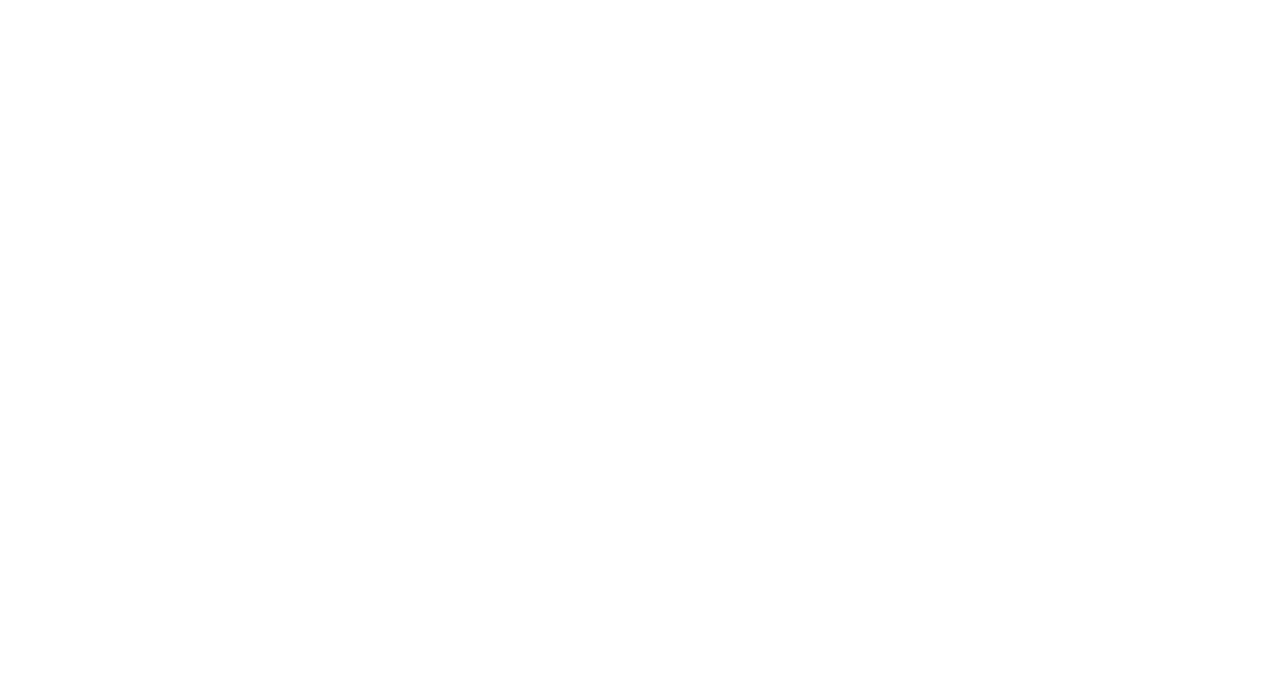
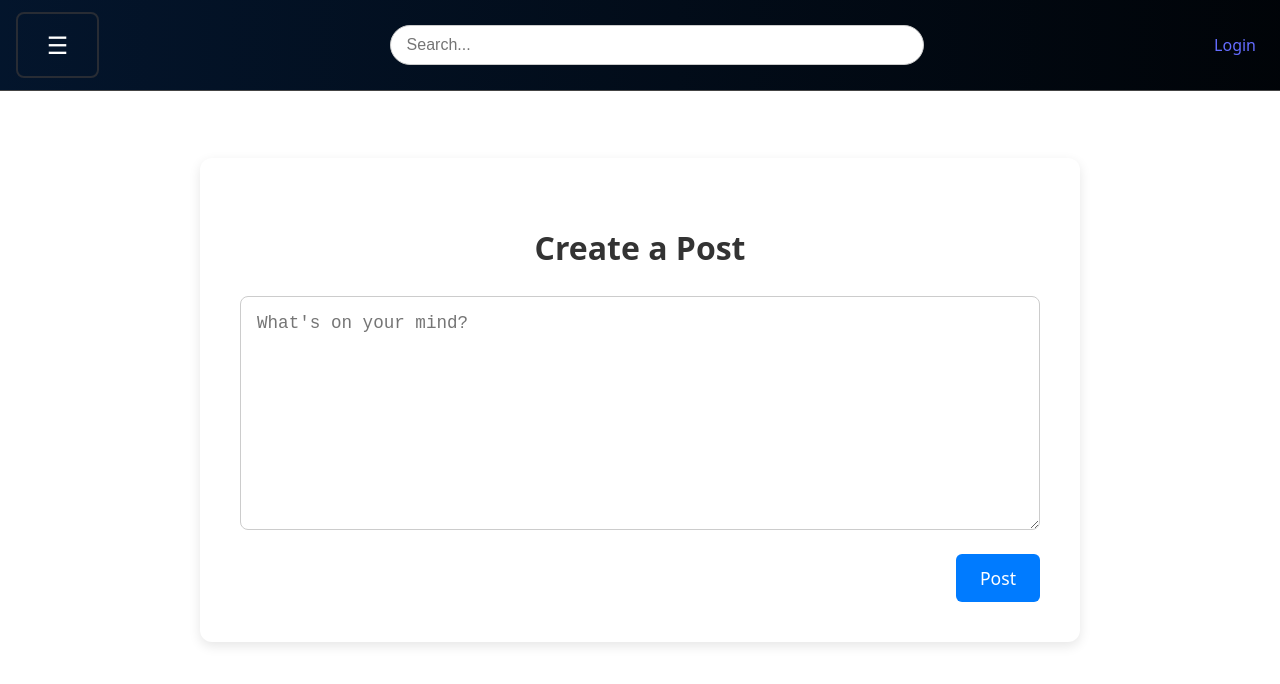
Before and after one commit to Sanda223/AACoders-CN_WinterHack, a React (Vite) app in the folder frontend/: page /CreatePost in a window 1280 px wide. Before the commit this address had no page. Shown: the top 684 px of the page. Built offline with nearby package versions, Linux system fonts and the light colour scheme.

Commit message:
Made Create Post page, with button from Home page, added route

```diff
--- a/frontend/src/main.jsx
+++ b/frontend/src/main.jsx
@@ -6,6 +6,7 @@ import Index from './pages/index.jsx'
 import Login from './pages/Login.jsx'
 import SignUp from './pages/SignUp.jsx'
 import Home from './pages/Home.jsx'
+import CreatePost from './pages/CreatePost.jsx'
 
 createRoot(document.getElementById('root')).render(
   <StrictMode>
@@ -15,6 +16,7 @@ createRoot(document.getElementById('root')).render(
         <Route path="/Login" element={<Login />}/>
         <Route path="/SignUp" element={<SignUp />}/>
         <Route path="/Home" element={<Home />}/>
+        <Route path="/CreatePost" element={<CreatePost />}/>
       </Routes>
     </BrowserRouter>
   </StrictMode>
--- /dev/null
+++ b/frontend/src/pages/CreatePost.jsx
@@ -0,0 +1,40 @@
+import { useState } from 'react'
+import '../stylesheets/CreatePost.css'
+import { Link } from 'react-router-dom'
+import Navbar from '../components/Navbar'
+
+export default function CreatePost() {
+    const [postContent, setPostContent] = useState('')
+
+  const handlePost = () => {
+    if (postContent.trim()) {
+      console.log('Posted:', postContent)
+      // Future: Send to backend or state management
+      setPostContent('') // Clear input after post
+    } else {
+      alert('Post cannot be empty!')
+    }
+  }
+
+  return (
+    <div className="app">
+        <Navbar />
+
+            <div className="create-post-wrapper">
+            <div className="create-post-container">
+                <h2>Create a Post</h2>
+                <textarea
+                className="post-textarea"
+                placeholder="What's on your mind?"
+                rows={10}
+                value={postContent}
+                onChange={(e) => setPostContent(e.target.value)}
+                />
+                <button className="post-button" onClick={handlePost}>
+                Post
+                </button>
+            </div>
+            </div>
+    </div>
+  )
+}
--- a/frontend/src/pages/Home.jsx
+++ b/frontend/src/pages/Home.jsx
@@ -1,4 +1,5 @@
 import { useState } from 'react'
+import { Link } from 'react-router-dom'
 import '../stylesheets/Home.css'
 import Navbar from '../components/Navbar'
 
@@ -16,12 +17,17 @@ function App() {
           </div>
           <h1>QUT General Chat</h1>
         </div>
+        <div className="header-info-container">
           <div className="header-info">
             <small className="members">123 members</small>
             <small className="active">
               <span className="active-dot"></span>
               12 active
             </small>
+          </div>
+          <Link to="/CreatePost" style={{ textDecoration: 'none' }}>
+            <button className="create-post-button">+ Create Post</button>
+          </Link>
         </div>
       </header>
 
--- /dev/null
+++ b/frontend/src/stylesheets/CreatePost.css
@@ -0,0 +1,59 @@
+/* Full-page flex wrapper */
+.create-post-wrapper {
+  display: flex;
+  justify-content: center;
+  align-items: center;
+  height: 100vh; /* full height */
+  padding: 20px;
+  box-sizing: border-box;
+}
+
+/* Central container */
+.create-post-container {
+  display: flex;
+  flex-direction: column;
+  width: 100%;
+  max-width: 800px;
+  padding: 40px;
+  border-radius: 12px;
+  background-color: white;
+  box-shadow: 0 4px 12px rgba(0, 0, 0, 0.1);
+}
+
+/* Heading */
+.create-post-container h2 {
+  margin-bottom: 24px;
+  font-size: 2rem;
+  text-align: center;
+  color: #333;
+}
+
+/* Textarea */
+.post-textarea {
+  flex: 1;
+  min-height: 200px;
+  font-size: 1.1rem;
+  padding: 16px;
+  border: 1px solid #ccc;
+  border-radius: 8px;
+  resize: vertical;
+  margin-bottom: 24px;
+  box-sizing: border-box;
+}
+
+/* Button */
+.post-button {
+  align-self: flex-end;
+  background-color: #007bff;
+  color: white;
+  padding: 12px 24px;
+  font-size: 1.1rem;
+  border: none;
+  border-radius: 6px;
+  cursor: pointer;
+  transition: background-color 0.3s ease;
+}
+
+.post-button:hover {
+  background-color: #0056b3;
+}
--- a/frontend/src/stylesheets/Home.css
+++ b/frontend/src/stylesheets/Home.css
@@ -21,7 +21,6 @@
     width: 96px;
     height: 96px;
     background-color: #ddd;
-    border: solid 2px white;
     border-radius: 8px;
     display: flex;
     align-items: center;
@@ -33,6 +32,12 @@
   width: 100%;
   height: 100%;
   object-fit: cover;
+}
+
+.header-info-container {
+  display: flex;
+  justify-content: space-between;
+  align-items: center;
 }
 
 .header-info {
@@ -55,3 +60,19 @@
   margin-right: 6px;
   vertical-align: middle;
 }
+
+.create-post-button {
+  background-color: #007bff;
+  color: white;
+  border: none;
+  padding: 8px 16px;
+  font-size: 1rem;
+  border-radius: 4px;
+  cursor: pointer;
+  transition: background-color 0.3s ease;
+  align-self: right;
+}
+
+.create-post-button:hover {
+  background-color: #0056b3;
+}
```
Lines whose indentation alone changed are shown as unchanged.
